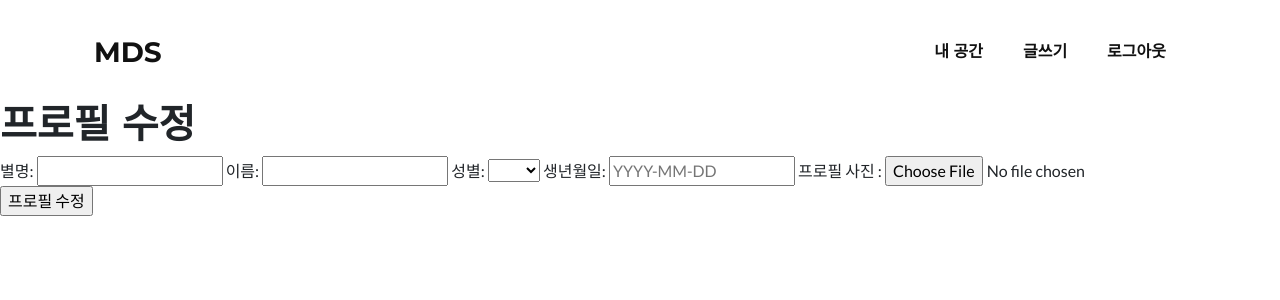
After one commit to LovelyDUDU/Matdungsan, a Django app: a page that uses Matdungsan/templates/base.html in a window 1280 px wide. The commit adds this page. Shown: the top 300 px of the page. Run offline with Django 3.2, Linux system fonts and the light colour scheme; the visitor is signed in with stand-in values (Sample User, id 1); data comes from the database, SQL or seed files in the repository; some libraries are stand-ins or nearby versions.

Commit message:
profile edit

```diff
--- a/Matdungsan/templates/base.html
+++ b/Matdungsan/templates/base.html
@@ -52,6 +52,8 @@
                     {% if user.is_authenticated %}
                     <li class="nav-item mx-0 mx-lg-1"><a class="nav-link py-3 px-0 px-lg-3 rounded js-scroll-trigger"
                             href="{% url 'profile' user.username %}">내 공간</a></li>
+                            <li class="nav-item mx-0 mx-lg-1"><a class="nav-link py-3 px-0 px-lg-3 rounded js-scroll-trigger"
+                                href="{% url 'create'%}">글쓰기</a></li>
                     <form name="lgout" method="POST" action="{% url 'logout' %}">
                         {% csrf_token %}
                         <input type="hidden" value="로그아웃">
--- a/accountapp/templates/signup.html
+++ b/accountapp/templates/signup.html
@@ -1,5 +1,6 @@
 {% extends 'base.html' %}
 {% block contents %}
+<div style="margin-top:100px;"></div>
 <h1>Sign Up!</h1>
 
 <form method="POST" action="{% url 'signup'%}">
--- a/blogapp/templates/create.html
+++ b/blogapp/templates/create.html
@@ -1,6 +1,6 @@
 {% extends 'base.html' %}
 {% block contents %}
-<div>
+<div style="margin-top: 120px;">
     <div class="class_map">
         <div class="main_container"></div>
         <div class="main-map">
--- /dev/null
+++ b/blogapp/templates/update_profile.html
@@ -0,0 +1,26 @@
+{% extends 'base.html' %}
+{% block contents %}
+<div style="margin-top:100px;"></div>
+<h1>프로필 수정</h1>
+
+<form method="POST" action="{% url 'update_profile' user.username}" enctype="multipart/form-data">
+{% csrf_token %}
+    별명:
+    <input name="nickname" type="text" value="{{profile.nickname}}">
+    이름:
+    <input name="name" type="text" value="{{profile.name}}">
+    성별:
+    <select name="gender" id="gender" >
+        <option value="남성">남성</option>
+        <option value="여성">여성</option>
+    </select>
+    생년월일:
+    <input name="birth" type="text" value="{{profile.birth}}" placeholder="YYYY-MM-DD">
+    프로필 사진 :
+    <input type="file" name="image" value="{{profile.image}}"><br>
+    <input type="submit" value="프로필 수정">
+</form>
+<script>
+    $("#gender").val("{{profile.gender}}");
+</script>
+{% endblock %}
--- a/blogapp/urls.py
+++ b/blogapp/urls.py
@@ -8,5 +8,6 @@ urlpatterns = [
     path('create/', views.create, name='create'),
     path('profile/<str:user>',views.profile, name='profile'), #메인에서 프로필화면 가기
     path('detail/<int:post_id>',views.detail,name='detail'), # 게시글 읽기
+    path('update_profile/<str:user>', views.update_profile, name="update_profile"),
 ]
 urlpatterns += static(settings.MEDIA_URL, document_root=settings.MEDIA_ROOT)
--- a/blogapp/views.py
+++ b/blogapp/views.py
@@ -1,4 +1,4 @@
-from django.shortcuts import render,redirect
+from django.shortcuts import render,redirect, get_object_or_404
 from django.utils import timezone
 from .models import Blog, Profile
 from django.contrib.auth.models import User
@@ -49,3 +49,23 @@ def detail(request, post_id):
         "post":post
     }
     return render(request,'detail.html',context)
+
+def update_profile(request, user):
+    if request.method=="GET":
+        profile = Profile.objects.get(user = request.user)
+        context={
+            "profile" : profile
+        }
+        return render(request, "update_profile.html", context)
+    elif request.method=="POST":
+        profile = Profile.objects.get(user=request.user)
+        profile.nickname=request.POST['nickname']
+        profile.name=request.POST['name']
+        profile.gender = request.POST['gender']
+        profile.birth=request.POST['birth']
+        try:
+            profile.imgae = request.FILES['image']
+        except:
+            pass
+        profile.save()
+        return redirect('/' + 'blogapp/profile/' + user)
```
Also changed, not shown: blogapp/templates/profile.html (+7 -2 lines).
